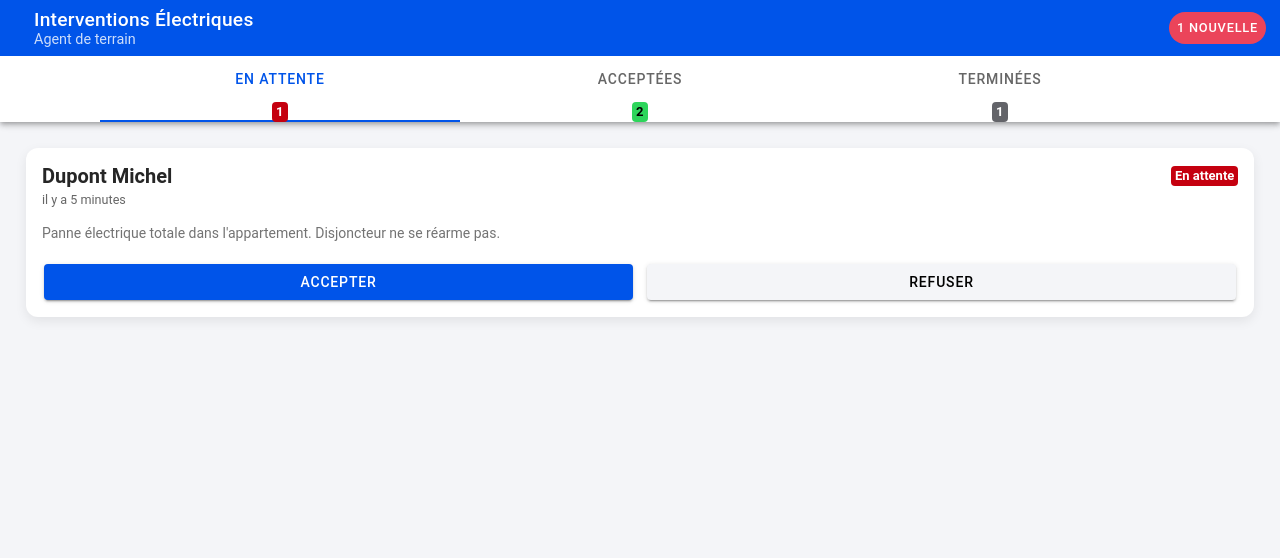
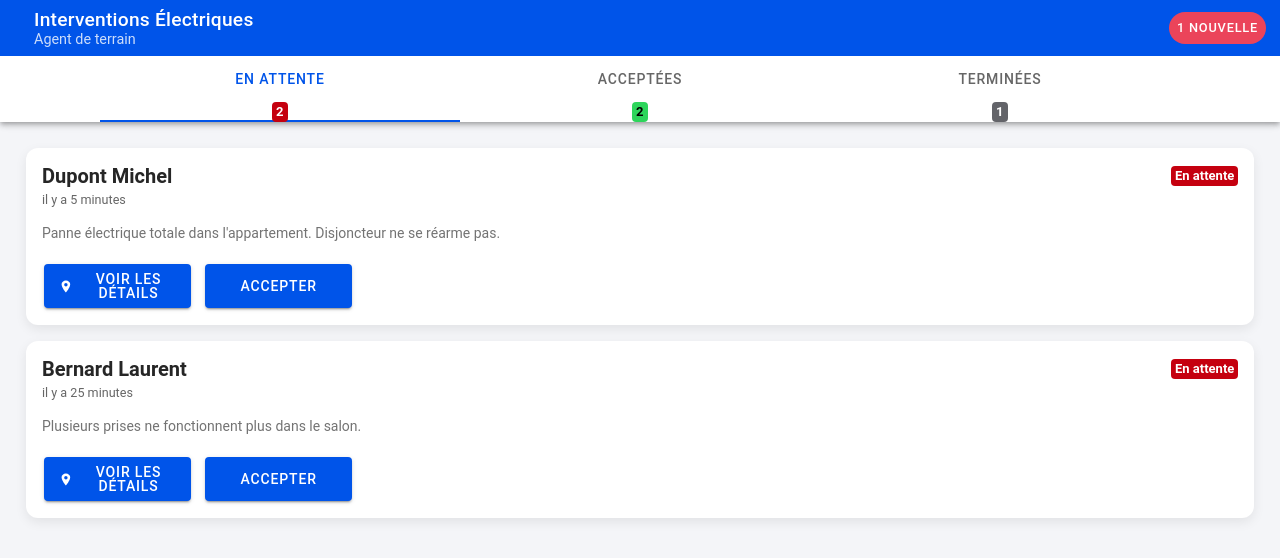
Before and after one commit to Uxer-bd/AppUrgenceAgent, a React (Vite) app: page /dashboard in a window 1280 px wide. Shown: the top 558 px of the page. Built offline with nearby package versions, Linux system fonts and the light colour scheme.

Commit message:
version avec gestion de suivie

```diff
--- a/src/components/InterventionCard.tsx
+++ b/src/components/InterventionCard.tsx
@@ -5,14 +5,17 @@ import { locationSharp } from 'ionicons/icons';
 import { Intervention } from '../type';
 import { formatDistanceToNow } from 'date-fns';
 import { fr } from 'date-fns/locale';
+// import { MapPin, MapPinOff, Navigation } from 'lucide-react';
 
 interface InterventionCardProps {
   intervention: Intervention;
-  onStatusChange: (id: number, newStatus: Intervention['status']) => void;
+  // onStatusChange: (id: number, newStatus: Intervention['status']) => void;
+  onStatusChange: (id: number, newStatus: 'acceptee' | 'terminee') => void;
   onViewDetails: () => void;
+  onSubStatusChange: (id: number, newSubStatus: NonNullable<Intervention['subStatus']>) => void;
 }
 
-const InterventionCard: React.FC<InterventionCardProps> = ({ intervention, onStatusChange, onViewDetails }) => {
+const InterventionCard: React.FC<InterventionCardProps> = ({ intervention, onStatusChange, onViewDetails, onSubStatusChange }) => {
   const timeAgo = formatDistanceToNow(new Date(intervention.createdAt), { addSuffix: true, locale: fr });
 
   // const handleNavigation = async () => {
@@ -28,6 +31,8 @@ const InterventionCard: React.FC<InterventionCardProps> = ({ intervention, onSta
   // };
 
   const getStatusLabel = () => {
+    if (intervention.subStatus === 'en-route') return 'En route';
+    if (intervention.subStatus === 'arrive') return 'Arrivé sur place';
     switch (intervention.status) {
       case 'en-attente': return 'En attente';
       case 'acceptee': return 'Acceptée';
@@ -36,12 +41,15 @@ const InterventionCard: React.FC<InterventionCardProps> = ({ intervention, onSta
   };
 
   const getStatusColor = () => {
+    if (intervention.subStatus === 'en-route') return 'warning';
+    if (intervention.subStatus === 'arrive') return 'secondary';
     switch (intervention.status) {
       case 'en-attente': return 'danger';
       case 'acceptee': return 'success';
       case 'terminee': return 'medium';
     }
   };
+
 
 
   return (
@@ -56,14 +64,35 @@ const InterventionCard: React.FC<InterventionCardProps> = ({ intervention, onSta
       <IonCardContent>
         <p>{intervention.description}</p>
         <div style={{ marginTop: '16px', display: 'flex', gap: '10px' }}>
-          {intervention.status === 'en-attente' && (
+          {intervention.status === 'acceptee' && (
             <>
-              <IonButton expand="block" onClick={() => onStatusChange(intervention.id, 'acceptee')} style={{ flex: 1 }}>
-                Accepter
-              </IonButton>
-              <IonButton expand="block" color="light" onClick={() => console.log('Refusé')} style={{ flex: 1 }}>
-                Refuser
-              </IonButton>
+              {/* Cas 1 : Juste acceptée, pas de sous-état */}
+              {!intervention.subStatus && (
+                <div style={{ display: 'flex', gap: '10px' }}>
+                  <IonButton expand="block" onClick={onViewDetails} style={{ flex: 1 }}>
+                    {/* <MapPin size={16} style={{ marginRight: '8px' }} /> */}
+                    Détails
+                  </IonButton>
+                  <IonButton expand="block" color="warning" onClick={() => onSubStatusChange(intervention.id, 'en-route')} style={{ flex: 1 }}>
+                    {/* <Navigation size={16} style={{ marginRight: '8px' }} /> */}
+                    Démarrer la route
+                  </IonButton>
+                </div>
+              )}
+              {/* Cas 2 : L'agent est en route */}
+              {intervention.subStatus === 'en-route' && (
+                <IonButton expand="block" color="secondary" onClick={() => onSubStatusChange(intervention.id, 'arrive')}>
+                  {/* <MapPinOff size={16} style={{ marginRight: '8px' }} /> */}
+                  Arrivé sur place
+                </IonButton>
+              )}
+
+              {/* Cas 3 : L'agent est arrivé */}
+              {intervention.subStatus === 'arrive' && (
+                <IonButton expand="block" color="success" onClick={() => {onStatusChange(intervention.id, 'terminee'); onSubStatusChange(intervention.id, 'terminee');}}>
+                  Marquer comme terminée
+                </IonButton>
+              )}
             </>
           )}
 
@@ -73,10 +102,19 @@ const InterventionCard: React.FC<InterventionCardProps> = ({ intervention, onSta
                 <IonIcon icon={locationSharp} style={{ marginRight: '8px' }} />
                 Voir les détails
               </IonButton>
-              <IonButton expand="block" color="success" onClick={() => onStatusChange(intervention.id, 'terminee')} style={{ flex: 1 }}>
-                Terminer
+              </>
+          )}
+
+          {intervention.status === 'en-attente' && (
+            <div style={{ display: 'flex', gap: '10px' }}>
+              <IonButton expand="block" onClick={onViewDetails} style={{ flex: 1 }}>
+                <IonIcon icon={locationSharp} style={{ marginRight: '8px' }} />
+                Voir les détails
               </IonButton>
-              </>
+              <IonButton expand="block" onClick={() => onStatusChange(intervention.id, 'acceptee')} style={{ flex: 1 }}>
+                Accepter
+              </IonButton>
+            </div>
           )}
         </div>
       </IonCardContent>
--- a/src/components/InterventionDetail.tsx
+++ b/src/components/InterventionDetail.tsx
@@ -10,10 +10,11 @@ import { call, location, informationCircle, close } from 'ionicons/icons';
 interface ModalProps {
   intervention: Intervention | null;
   onClose: () => void;
+  onStatusChange: (id: number, newStatus: 'acceptee' | 'terminee') => void;
   onMarkAsTerminated: (id: number, status: 'terminee') => void;
 }
 
-const InterventionDetail: React.FC<ModalProps> = ({ intervention, onClose, onMarkAsTerminated }) => {
+const InterventionDetail: React.FC<ModalProps> = ({ intervention, onClose, onMarkAsTerminated, onStatusChange }) => {
   if (!intervention) return null;
 
   const timeAgo = formatDistanceToNow(new Date(intervention.createdAt), { addSuffix: true, locale: fr });
@@ -81,6 +82,7 @@ const InterventionDetail: React.FC<ModalProps> = ({ intervention, onClose, onMar
       </IonContent>
 
       {/* Footer Buttons */}
+      { intervention.status === 'acceptee' && (
         <div style={{ padding: '16px', display: 'flex', flexDirection: 'column', gap: '10px' }}>
           <div style={{ display: 'flex', gap: '10px' }}>
             <IonButton expand="block" color="success" onClick={handleCall} style={{ flex: 1 }}>
@@ -92,10 +94,18 @@ const InterventionDetail: React.FC<ModalProps> = ({ intervention, onClose, onMar
               Navigation
             </IonButton>
           </div>
-        <IonButton expand="block" color="success" onClick={() => onMarkAsTerminated(intervention.id, 'terminee')}>
+          <IonButton expand="block" color="success" onClick={() => {onMarkAsTerminated(intervention.id, 'terminee'); onClose();}}>
             Marquer comme terminée
           </IonButton>
         </div>
+        )}
+      {intervention.status === 'en-attente' && (
+        <div style={{ display: 'flex', gap: '10px' }}>
+          <IonButton expand="block" onClick={() => {onStatusChange(intervention.id, 'acceptee'); onClose()}} style={{ flex: 1 }}>
+            Accepter
+          </IonButton>
+        </div>
+      )}
     </>
   );
 };
--- a/src/data/mockInterventions.ts
+++ b/src/data/mockInterventions.ts
@@ -17,7 +17,7 @@ export const mockInterventions: Intervention[] = [
   {
     id: 2,
     clientName: 'Bernard Laurent',
-    status: 'acceptee',
+    status: 'en-attente',
     description: 'Plusieurs prises ne fonctionnent plus dans le salon.',
     createdAt: new Date(now.getTime() - 25 * 60 * 1000).toISOString(), // Il y a 25 minutes
     address: '8 Avenue des Champs-Élysées, 75008 Paris',
@@ -28,6 +28,7 @@ export const mockInterventions: Intervention[] = [
     id: 3,
     clientName: 'Martin Sophie',
     status: 'acceptee',
+    subStatus: 'en-route',
     description: 'Lumière de la cuisine qui clignote sans arrêt.',
     createdAt: new Date(now.getTime() - 2 * 60 * 60 * 1000).toISOString(), // Il y a 2 heures
     address: '1 Place du Trocadéro, 75116 Paris',
@@ -44,4 +45,15 @@ export const mockInterventions: Intervention[] = [
     phone: '07 11 22 33 44',
     coords: { lat: 48.8488, lng: 2.2885 },
   },
+  {
+    id: 5,
+    clientName: 'Garcia Chloe',
+    status: 'acceptee',
+    subStatus: 'arrive',
+    description: 'Le tableau électrique fait un bruit étrange.',
+    createdAt: new Date(now.getTime() - 2 * 60 * 60 * 1000).toISOString(),
+    address: '55 Boulevard de la Villette, 75010 Paris',
+    phone: '06 11 22 44 55',
+    coords: { lat: 48.8784, lng: 2.3695 },
+  },
 ];
--- a/src/pages/AgentDashboard.tsx
+++ b/src/pages/AgentDashboard.tsx
@@ -1,6 +1,6 @@
 // src/pages/AgentDashboard.tsx
 import React, { useState, useMemo } from 'react';
-import { IonContent, IonPage, IonModal, IonHeader, IonToolbar, IonTitle, IonSegment, IonSegmentButton, IonLabel, IonBadge, IonButtons, IonButton } from '@ionic/react';
+import { IonContent, IonPage, IonModal, IonHeader, IonToolbar, IonTitle, IonSegment, IonSegmentButton, IonLabel, IonBadge, IonButtons, IonButton, } from '@ionic/react';
 import { mockInterventions } from '../data/mockInterventions';
 import { Intervention } from '../type';
 import InterventionCard from '../components/InterventionCard';
@@ -31,6 +31,17 @@ const AgentDashboard: React.FC = () => {
     if (selectedIntervention && selectedIntervention.id === id) {
       setSelectedIntervention({ ...selectedIntervention, status: newStatus });
     }
+  };
+
+  const handleSubStatusChange = (id: number, newSubStatus: NonNullable<Intervention['subStatus']>) => {
+    setInterventions(prev =>
+      prev.map(inter =>
+        inter.id === id ? { ...inter, subStatus: newSubStatus } : inter
+      )
+    );
+    // Message de confirmation
+    // const message = newSubStatus === 'en-route' ? 'Déplacement en cours.' : 'Arrivée sur site confirmée.';
+    // present({ message, duration: 2000, color: 'primary' });
   };
 
   return (
@@ -81,6 +92,7 @@ const AgentDashboard: React.FC = () => {
                 key={intervention.id}
                 intervention={intervention}
                 onStatusChange={handleStatusChange}
+                onSubStatusChange={handleSubStatusChange}
                 onViewDetails={() => setSelectedIntervention(intervention)}
               />
             ))
@@ -89,6 +101,7 @@ const AgentDashboard: React.FC = () => {
       <IonModal isOpen={!!selectedIntervention} onDidDismiss={() => setSelectedIntervention(null)}>
         <InterventionDetail
           intervention={selectedIntervention}
+          onStatusChange={handleStatusChange}
           onClose={() => setSelectedIntervention(null)}
           onMarkAsTerminated={handleStatusChange}
         />
--- a/src/type.ts
+++ b/src/type.ts
@@ -4,6 +4,7 @@ export interface Intervention {
   id: number;
   clientName: string;
   status: 'en-attente' | 'acceptee' | 'terminee';
+  subStatus?: 'en-route' | 'arrive'| 'terminee';
   description: string;
   createdAt: string; // Format ISO: "2025-10-27T21:10:00Z"
   address: string;
```
Lines whose indentation alone changed are shown as unchanged.
